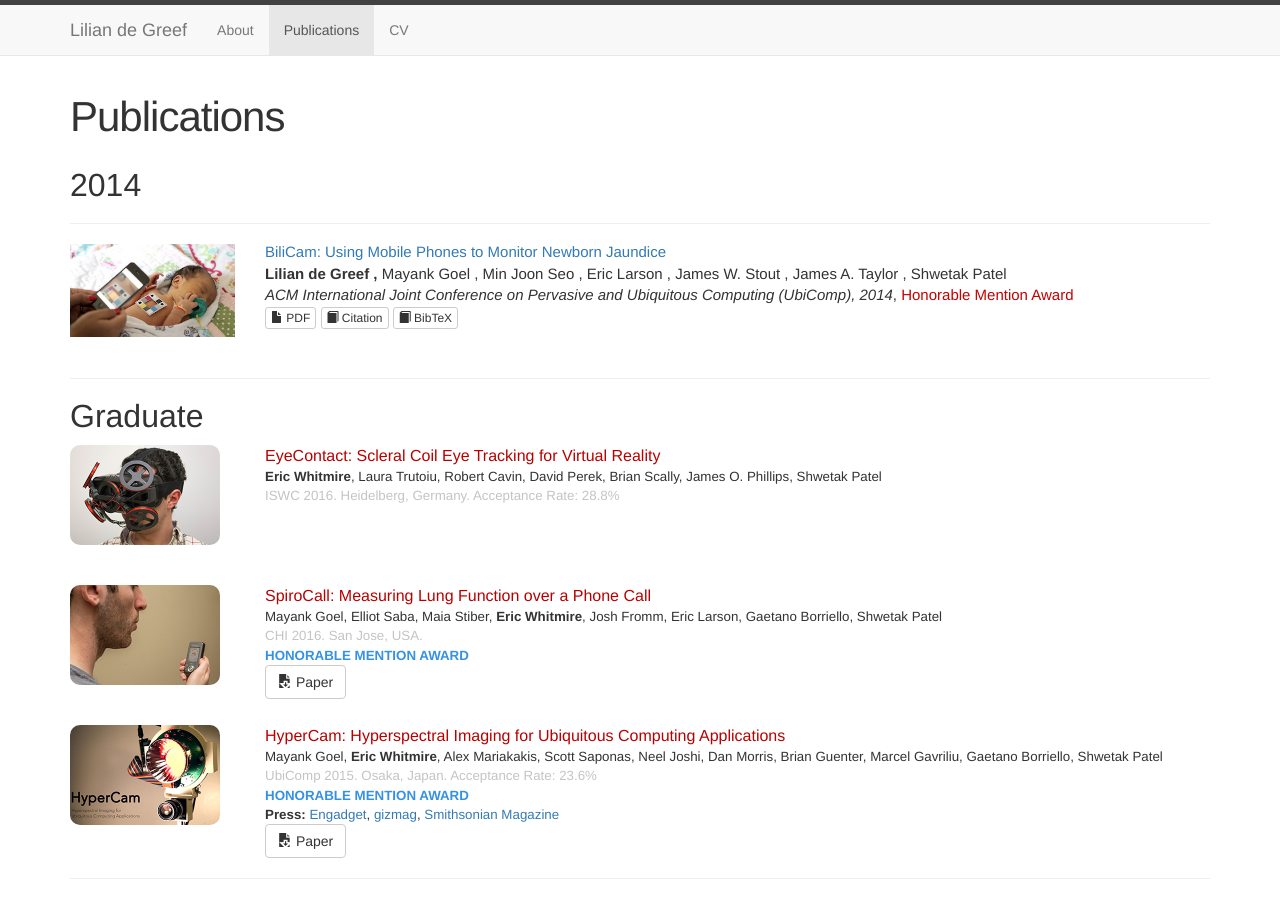
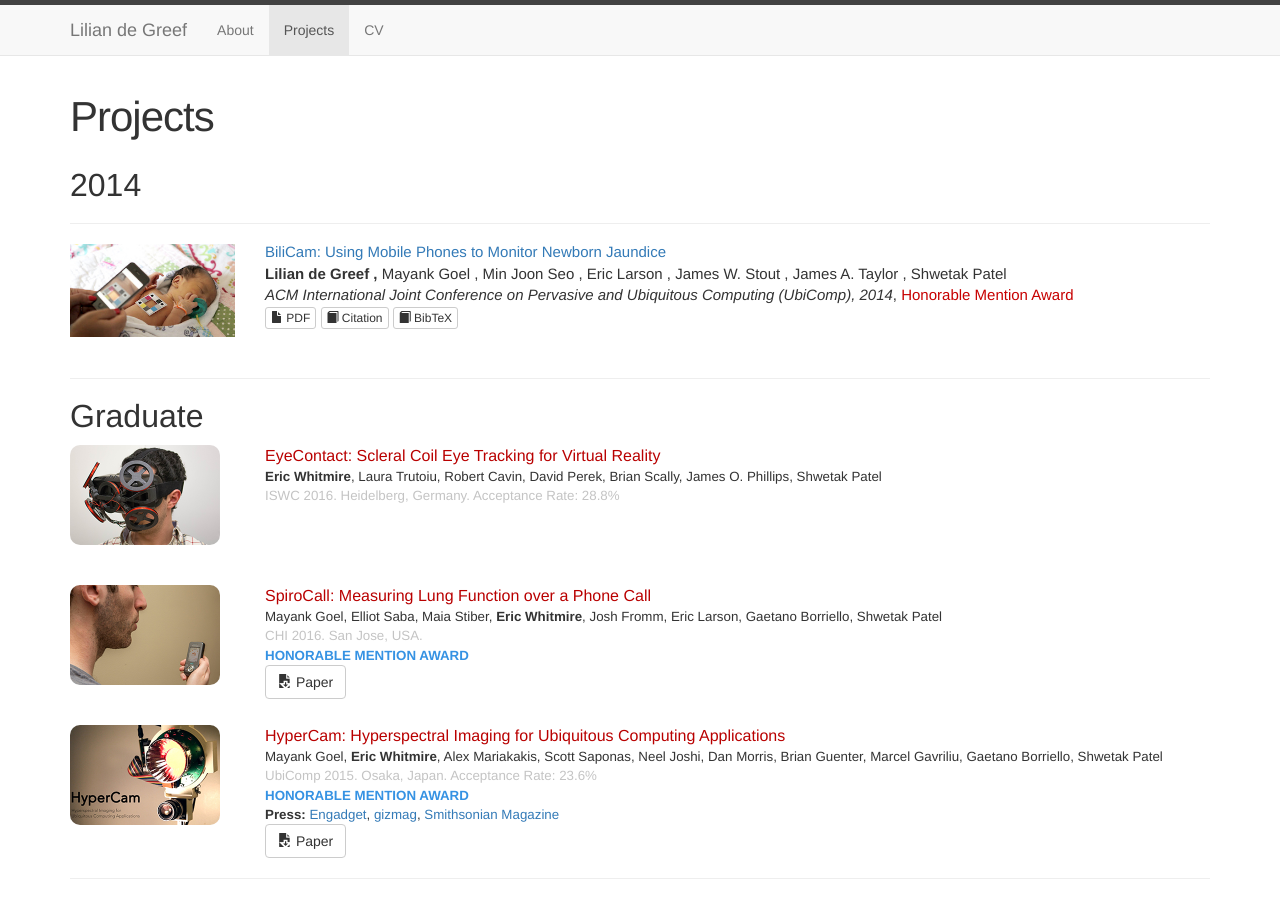
Before and after one commit to ldegreef/ewhitmire.github.io, a Jekyll site: the page built from projects.html, in a window 1280 px wide and 900 px high. Built offline with Jekyll 4.4.1, drawn with Linux system fonts in a browser that asks for light colours; some web fonts are replaced.

Commit message:
Switched publications to now be projects

```diff
--- a/publications.html
+++ b/projects.html
@@ -1,7 +1,7 @@
 ---
 layout: page
-title: Publications
-permalink: /publications/
+title: Projects
+permalink: /projects/
 weight: 2
 ---
 
```
